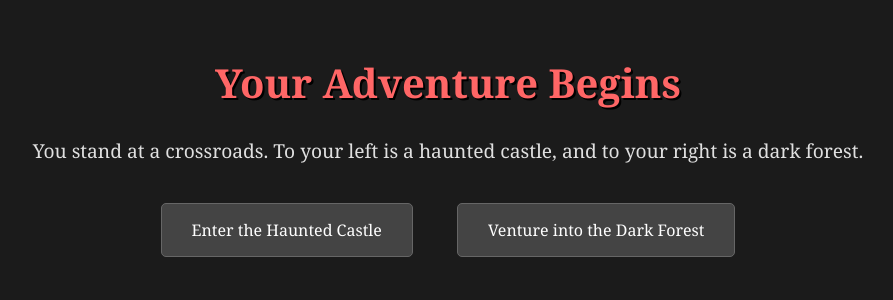
After one commit to yuvi595/AdventureQuest-Builder, a Flask app: page /start in a window 1280 px wide. The commit adds this page. Shown: the top 300 px of the page, without its empty margins (192-1085 px from the left). Run offline with Flask 3, Linux system fonts and the light colour scheme.

Commit message:
Added Storyline routes and templates for dark fantasy theme

```diff
--- a/app/routes.py
+++ b/app/routes.py
@@ -5,3 +5,16 @@ main = Blueprint('main', __name__)
 @main.route('/')
 def index():
     return render_template('index.html', title="AdventureQuest Builder")
+
+@main.route('/start')
+def start():
+    return render_template('start.html', title="Start Your Journey")
+
+
+@main.route('/castle')
+def castle():
+    return render_template('castle.html', title="Haunted Castle")
+
+@main.route('/forest')
+def forest():
+    return render_template('forest.html', title="Dark Forest")
--- a/app/static/css/style.css
+++ b/app/static/css/style.css
@@ -1,16 +1,36 @@
 body{
-    background: #000 ;
-    color: #fff;
-    font-family: 'Arial', sans-serif;
+    background: #1b1b1b;
+    color: #e0e0e0;
+    font-family: 'Georgia', serif;
     text-align: center;
     padding: 20px;
 }
 
+h1{
+    font-size: 2.5em;
+    color: #ff6666;
+    text-shadow: 2px 2px #000;
+}
+
+p{
+    font-size: 1.2em;
+    margin-top: 20px;
+}
+
 .btn{
-    padding: 10px 20px;
+    display: inline-block;
+    padding: 15px 30px;
+    margin: 20px;
     background:#444;
     color: #fff;
     text-decoration: none;
+    border: 1px solid #666;
     border-radius: 5px;
-    margin-top: 20px;
+    transition: 0.3s;
 }
+
+.btn:hover{
+    background: #666;
+    border-color: #ff6666;
+    color: #fff;
+}
--- /dev/null
+++ b/app/templates/start.html
@@ -0,0 +1,16 @@
+<!DOCTYPE html>
+<html lang="en">
+<head>
+    <meta charset="UTF-8">
+    <meta name="viewport" content="width=device-width, initial-scale=1.0">
+    <title>{{title}}</title>
+    <link rel="stylesheet" href="{{( url_for('static', filename='css/style.css'))}}">
+
+</head>
+<body>
+    <h1>Your Adventure Begins</h1>
+    <p>You stand at a crossroads. To your left is a haunted castle, and to your right is a dark forest.</p>
+    <a href="/castle" class="btn">Enter the Haunted Castle</a>
+    <a href="/forest" class="btn">Venture into the Dark Forest</a>
+</body>
+</html>
```
Also changed, not shown: app/templates/castle.html (added, +15 -0 lines), app/templates/forest.html (added, +15 -0 lines).
